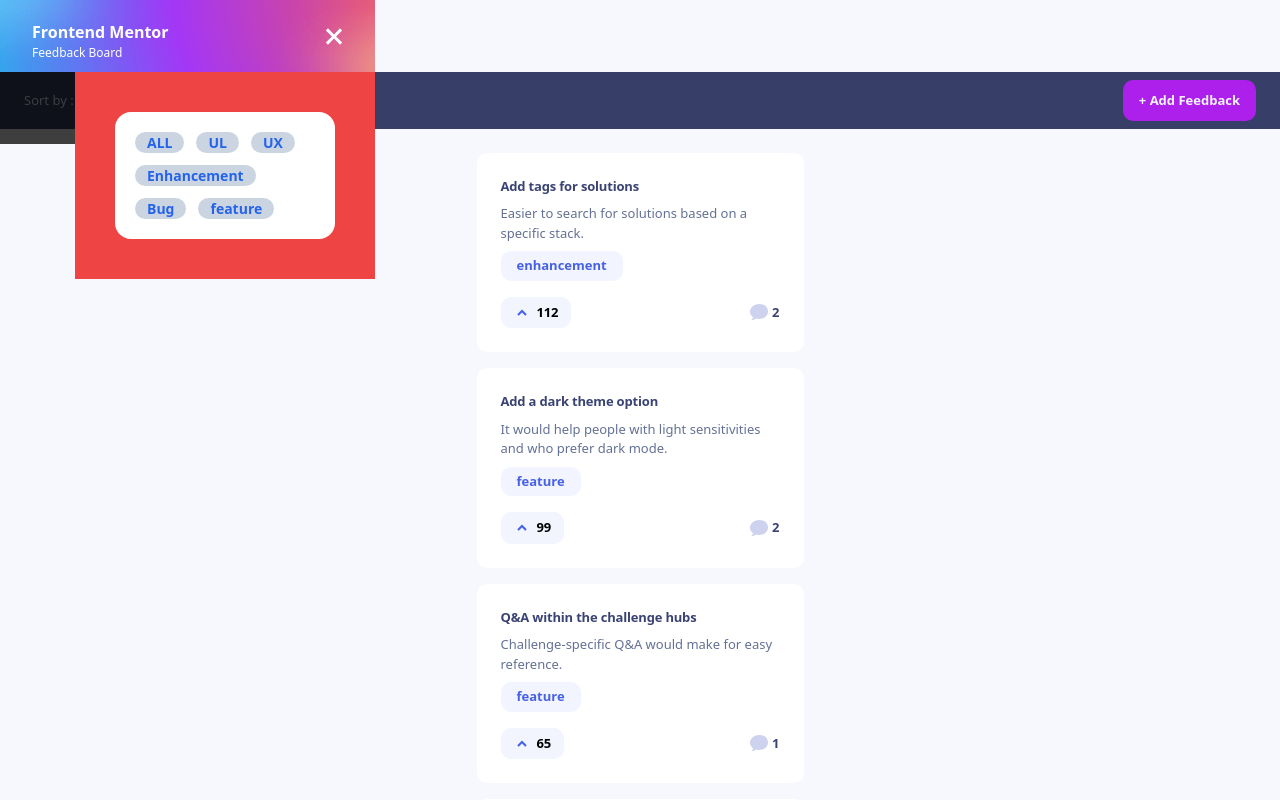
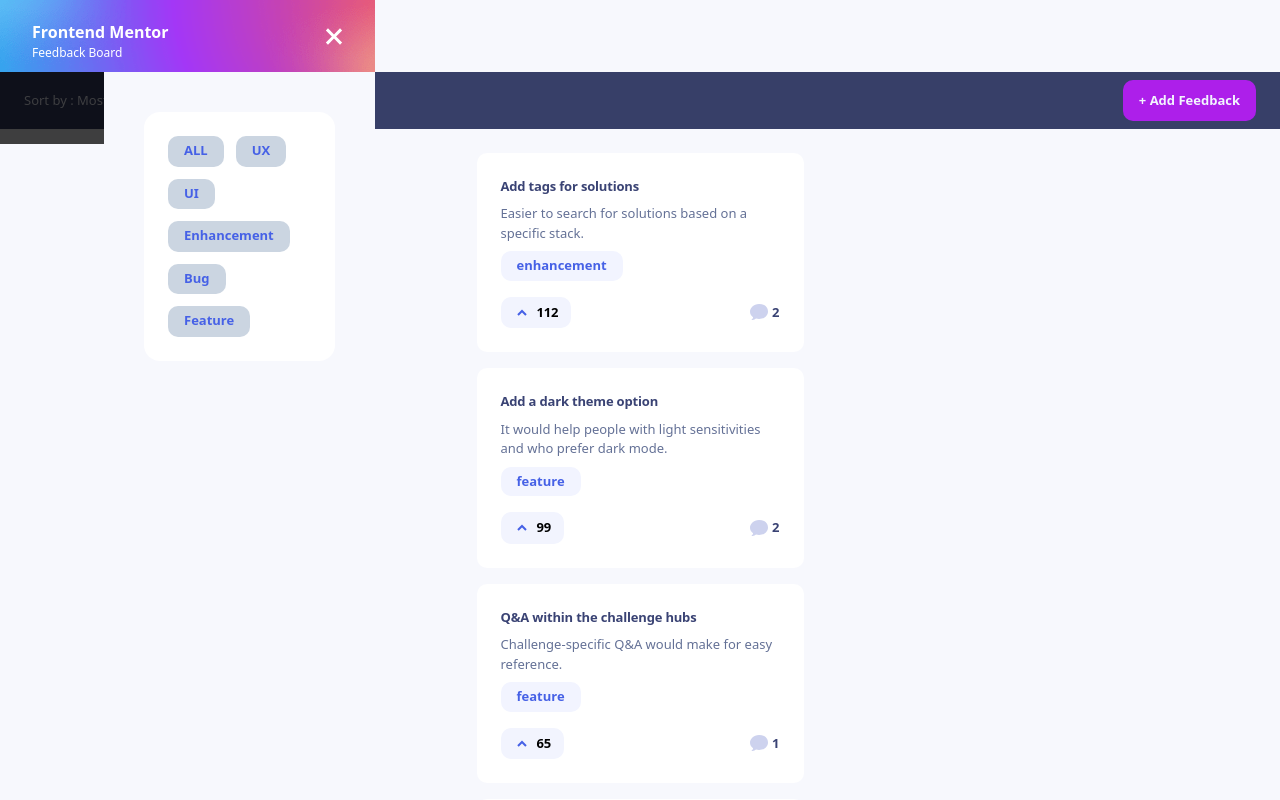
Before and after one commit to 4LL7N/product-feedback-app, a React (Vite) app: page / in a window 1280 px wide. Both pictures are taken after a click on the picture 333 px from the left and 36 px from the top of the page. Shown: the top 800 px of the page. Built offline with nearby package versions, Linux system fonts and the light colour scheme.

Commit message:
add headers filter

```diff
--- a/src/App.tsx
+++ b/src/App.tsx
@@ -33,8 +33,14 @@ const router = createBrowserRouter([
 ]);
 
 function App() {
+  // const [Data, setData] = useState<dataStyle>(data);
+  // console.log(data);
+  // useEffect(() => {
+  //   setData(data);
+  // }, []);
   const [close, setClose] = useState<boolean>(false);
   const [dataInfo, setDataInfo] = useState<dataStyle>(data);
+  const [filterCategory, setFilterCategory] = useState<string>("");
   useEffect(() => {
     setDataInfo(data);
   }, []);
@@ -46,6 +52,8 @@ function App() {
           setClose,
           dataInfo,
           setDataInfo,
+          filterCategory,
+          setFilterCategory,
         }}
       >
         <RouterProvider router={router} />
--- a/src/page/Header.tsx
+++ b/src/page/Header.tsx
@@ -1,7 +1,11 @@
+import { useState } from "react";
 import { Context } from "./Context";
 
 function Header() {
   const context = Context();
+  const [categorySearch, setCategorySearch] = useState<boolean>(false);
+  const findCategory = ["ALL", "UX", "UI", "Enhancement", "Bug", "Feature"];
+
   return (
     <div
       className=" relative w-[375px]
@@ -32,21 +36,35 @@ function Header() {
         <p className=" text-[12px] font-normal">Feedback Board</p>
       </div>
       {context.close && (
-        <article className="  w-[300px] absolute right-0 bg-red-500 px-10 py-10">
-          <section className=" bg-white rounded-2xl flex flex-row flex-wrap gap-3 text-[14px] px-5 py-5 text-blue-600 font-bold ">
-            <button className=" bg-slate-300  px-3 rounded-2xl">ALL</button>
-            <button className=" bg-slate-300  px-3 rounded-2xl">UL</button>
-            <button className=" bg-slate-300  px-3 rounded-2xl">UX</button>
-            <button className=" bg-slate-300  px-3 rounded-2xl">
-              Enhancement
-            </button>
-            <button className=" bg-slate-300  px-3 rounded-2xl">Bug</button>
-            <button className=" bg-slate-300  px-3 rounded-2xl">feature</button>
+        <article className="  w-[271px] absolute right-0 bg-[#f7f8fd] px-10 py-10">
+          <section className=" bg-white rounded-2xl flex flex-row flex-wrap gap-3 text-[13px] p-6 text-blue-600 font-bold ">
+            {findCategory.map((item: string) => {
+              return (
+                <button
+                  onClick={() => {
+                    if (item === "ALL") {
+                      context.setFilterCategory("");
+                    } else {
+                      context.setFilterCategory(item);
+                    }
+                    // setCategorySearch(!categorySearch);
+                  }}
+                  className={` bg-slate-300  px-4 pt-[5px] pb-1.5 rounded-[10px] ${
+                    categorySearch
+                      ? " text-white bg-[#4661e6]"
+                      : "bg-[#f2f4ff] text-[#4661e6]"
+                  }`}
+                  key={item}
+                >
+                  {item}
+                </button>
+              );
+            })}
           </section>
         </article>
       )}
       {context.close && (
-        <div className="absolute left-0 w-[75px] opacity-75 bg-transparent h-full">
+        <div className="absolute left-0 w-[104px] opacity-75 bg-transparent h-full">
           <div className="bg-black h-full"></div>
         </div>
       )}
--- a/src/page/Suggestion.tsx
+++ b/src/page/Suggestion.tsx
@@ -1,8 +1,18 @@
+import { useEffect, useState } from "react";
 import { Context } from "./Context";
 import Header from "./Header";
 
 function Suggestion() {
   const context = Context();
+  const [filterInfo, setFilterInfo] = useState<string>();
+
+  useEffect(() => {
+    const filteredData = context.dataInfo.productRequests.filter((item: any) =>
+      item.category.includes(context.filterCategory.toLowerCase())
+    );
+    setFilterInfo(filteredData);
+    console.log(filteredData);
+  }, [context.filterCategory, context.dataInfo.productRequests]);
 
   return (
     <article>
@@ -26,9 +36,9 @@ function Suggestion() {
                 {item.title}
               </p>
               <p className=" text-[#647196] text-[13px] ">{item.description}</p>
-              <p className="px-4 py-[5px] bg-[#f2f4ff] rounded-[10px] text-[13px] font-semibold text-[#4661e6] ">
+              <button className="px-4 py-[5px] bg-[#f2f4ff] rounded-[10px] text-[13px] font-semibold text-[#4661e6] ">
                 {item.category}
-              </p>
+              </button>
             </div>
             <div className="flex flex-row items-center justify-between  w-full">
               <div className="flex flex-row items-center  gap-2.5 py-1.5 pl-4 pr-[13px] bg-[#f2f4fe] rounded-[10px]">
@@ -40,7 +50,7 @@ function Suggestion() {
               </div>
               <div className="flex flex-row items-center justify-between gap-1">
                 <img src="./assets/shared/icon-comments.svg" alt="" />
-                <p className="text-[#3a4374] text-[13px] font-bold tracking-[0.18px] font-bold">
+                <p className="text-[#3a4374] text-[13px] tracking-[0.18px] font-bold">
                   {Array.isArray(item.comments) ? item.comments.length : 0}
                 </p>
               </div>
--- a/src/page/style.ts
+++ b/src/page/style.ts
@@ -63,4 +63,6 @@ export interface MyContextProps {
   setClose: (value: boolean) => void;
   dataInfo: any;
   setDataInfo: (value: any) => void;
+  filterCategory: string;
+  setFilterCategory: (value: string) => void;
 }
```
